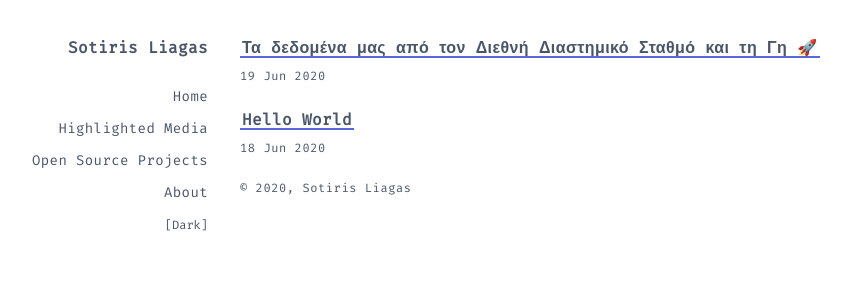
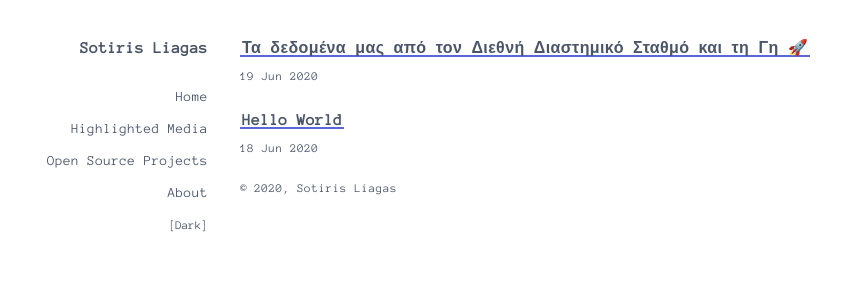
Before and after one commit to liagason/A-Jekyll-Blog, a Jekyll site: the page built from index.html, in a window 1280 px wide. Shown: the top 300 px of the page, without its empty margins (128-979 px from the left). Built offline with Jekyll 4.4.1, drawn with Linux system fonts in a browser that asks for light colours.

Commit message:
Update default.html

```diff
--- a/_layouts/default.html
+++ b/_layouts/default.html
@@ -17,12 +17,12 @@
     <meta name="keywords" content="teaching, edtech, elemedu, programming, coding, k-12, liagason, Sotiris Liagas, Sotirios Liagkas, Σωτήριος Λιάγκας, Σωτήρης Λιάγκας">
 
     <link rel="stylesheet" href="https://unpkg.com/tailwindcss/dist/tailwind.min.css">
-    <link href='https://fonts.googleapis.com/css?family=Fira+Mono' rel='stylesheet' type='text/css'>
+    <link href='https://fonts.googleapis.com/css?family=Anonymous+Pro' rel='stylesheet' type='text/css'>
     <link rel="stylesheet" href="/css/syntax.css" type="text/css" />
 
     <style>
         .customfont {
-            font-family: 'Fira Mono', sans-serif;
+            font-family: 'Anonymous Pro', sans-serif;
         }
 
         ::selection {
```
